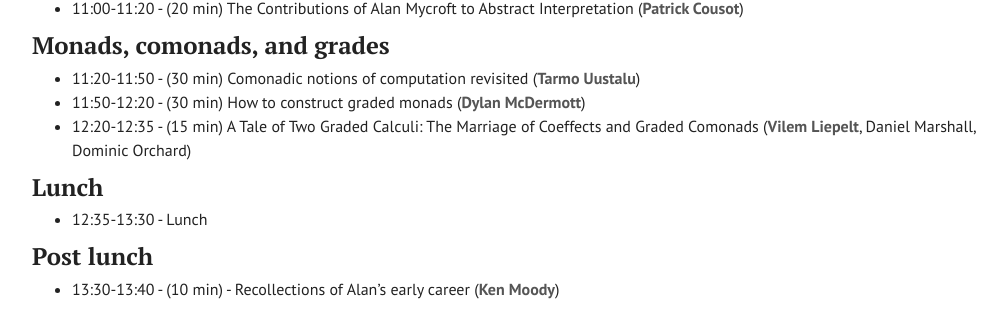
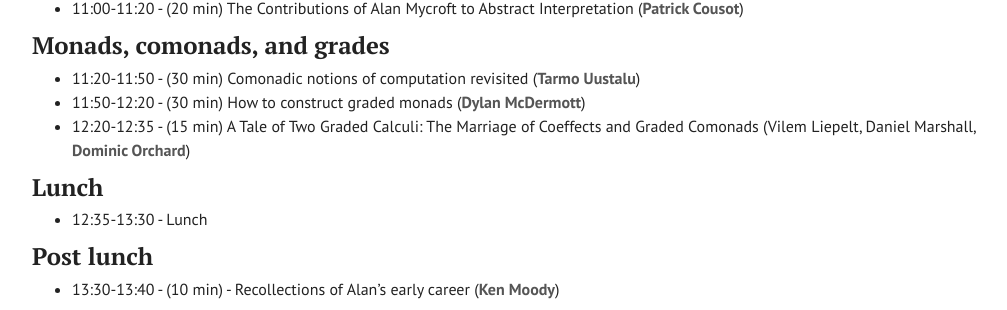
Before and after one commit to dorchard/dorchard.github.io, a Jekyll site: the page built from mycroftfest.md, in a window 1280 px wide and 900 px high, scrolled down 968 px. Shown: the part 144-454 px from the top of the window, without its empty margins (233-1240 px from the left). Built offline with Jekyll 4.4.1, drawn with Linux system fonts in a browser that asks for light colours.

```diff
--- a/mycroftfest.md
+++ b/mycroftfest.md
@@ -44,7 +44,7 @@ The event will be on Friday the 1st of December in ~~FW26~~ LT2 of the [William
 
 * 11:20-11:50 - (30 min) Comonadic notions of computation revisited (__Tarmo Uustalu__)
 * 11:50-12:20 - (30 min) How to construct graded monads (__Dylan McDermott__)
-* 12:20-12:35 - (15 min) A Tale of Two Graded Calculi: The Marriage of Coeffects and Graded Comonads (__Vilem Liepelt__, Daniel Marshall, Dominic Orchard)
+* 12:20-12:35 - (15 min) A Tale of Two Graded Calculi: The Marriage of Coeffects and Graded Comonads (Vilem Liepelt, Daniel Marshall, __Dominic Orchard__)
 
 ### Lunch
 
```
